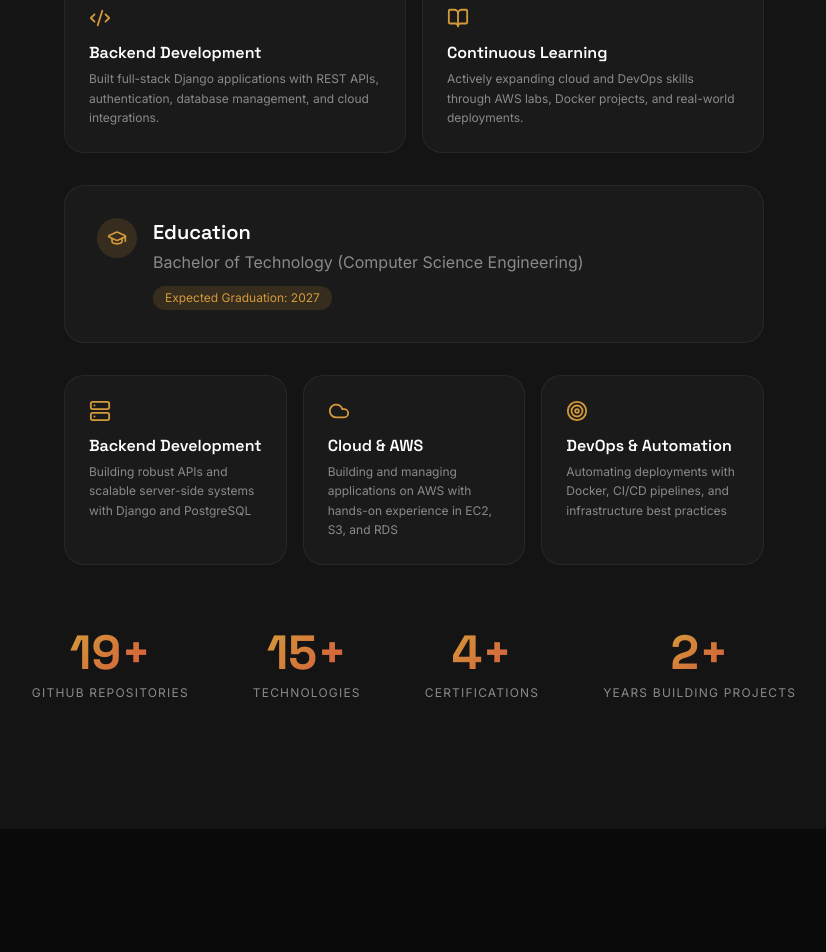
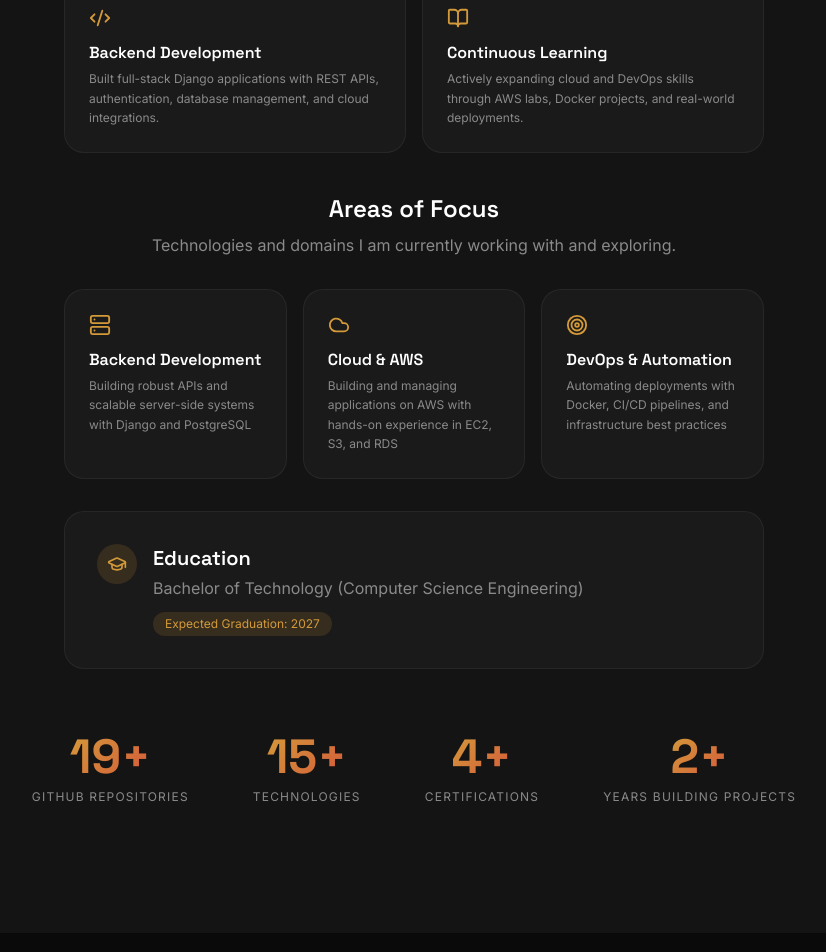
Before and after one commit to Ajay100705/Portfolio, a React (Vite) app: page / in a window 1280 px wide. Shown: the part 1445-2397 px from the top of the page, without its empty margins (226-1052 px from the left). Built offline with nearby package versions, Linux system fonts and the light colour scheme.

Commit message:
Add heading Areas of Focus and correct flow of cards

```diff
--- a/src/sections/AboutSection.tsx
+++ b/src/sections/AboutSection.tsx
@@ -1,11 +1,26 @@
-import { useRef, useEffect, useState } from 'react';
-import { motion, useInView, animate } from 'framer-motion';
-import { GraduationCap, Target, Cloud, Server, Code2, BookOpen } from 'lucide-react';
-import { SectionHeader } from '@/components/SectionHeader';
+import { useRef, useEffect, useState } from "react";
+import { motion, useInView, animate } from "framer-motion";
+import {
+  GraduationCap,
+  Target,
+  Cloud,
+  Server,
+  Code2,
+  BookOpen,
+} from "lucide-react";
+import { SectionHeader } from "@/components/SectionHeader";
 
-function StatCounter({ target, suffix, label }: { target: number; suffix: string; label: string }) {
+function StatCounter({
+  target,
+  suffix,
+  label,
+}: {
+  target: number;
+  suffix: string;
+  label: string;
+}) {
   const ref = useRef<HTMLSpanElement>(null);
-  const isInView = useInView(ref, { once: true, margin: '-80px' });
+  const isInView = useInView(ref, { once: true, margin: "-80px" });
   const [display, setDisplay] = useState(0);
 
   useEffect(() => {
@@ -24,7 +39,8 @@ function StatCounter({ target, suffix, label }: { target: number; suffix: string
   return (
     <div className="flex flex-col items-center">
       <span ref={ref} className="font-display text-5xl font-bold gradient-text">
-        {display}{suffix}
+        {display}
+        {suffix}
       </span>
       <span className="mt-2 text-xs uppercase tracking-[0.1em] text-[#8A8A8A]">
         {label}
@@ -36,31 +52,31 @@ function StatCounter({ target, suffix, label }: { target: number; suffix: string
 const careerGoals = [
   {
     icon: Server,
-    title: 'Backend Development',
-    desc: 'Building robust APIs and scalable server-side systems with Django and PostgreSQL',
+    title: "Backend Development",
+    desc: "Building robust APIs and scalable server-side systems with Django and PostgreSQL",
   },
   {
     icon: Cloud,
-    title: 'Cloud & AWS',
-    desc: 'Building and managing applications on AWS with hands-on experience in EC2, S3, and RDS',
+    title: "Cloud & AWS",
+    desc: "Building and managing applications on AWS with hands-on experience in EC2, S3, and RDS",
   },
   {
     icon: Target,
-    title: 'DevOps & Automation',
-    desc: 'Automating deployments with Docker, CI/CD pipelines, and infrastructure best practices',
+    title: "DevOps & Automation",
+    desc: "Automating deployments with Docker, CI/CD pipelines, and infrastructure best practices",
   },
 ];
 
 const aboutCards = [
   {
     icon: Code2,
-    title: 'Backend Development',
-    desc: 'Built full-stack Django applications with REST APIs, authentication, database management, and cloud integrations.',
+    title: "Backend Development",
+    desc: "Built full-stack Django applications with REST APIs, authentication, database management, and cloud integrations.",
   },
   {
     icon: BookOpen,
-    title: 'Continuous Learning',
-    desc: 'Actively expanding cloud and DevOps skills through AWS labs, Docker projects, and real-world deployments.',
+    title: "Continuous Learning",
+    desc: "Actively expanding cloud and DevOps skills through AWS labs, Docker projects, and real-world deployments.",
   },
 ];
 
@@ -68,32 +84,31 @@ export function AboutSection() {
   return (
     <section id="about" className="w-full bg-dark-card py-16 md:py-32">
       <div className="max-w-[1200px] mx-auto px-6">
-        <SectionHeader
-          label="ABOUT ME"
-          heading="About Me"
-          align="center"
-        />
+        <SectionHeader label="ABOUT ME" heading="About Me" align="center" />
 
         {/* Professional Summary */}
         <motion.div
           initial={{ opacity: 0, y: 30 }}
           whileInView={{ opacity: 1, y: 0 }}
-          viewport={{ once: true, margin: '-80px' }}
+          viewport={{ once: true, margin: "-80px" }}
           transition={{ duration: 0.7, delay: 0.2 }}
           className="mt-12 max-w-[750px] mx-auto"
         >
           <p className="text-lg text-[#8A8A8A] text-center leading-relaxed">
-            I am a Computer Science Engineering student passionate about backend development
-            and building practical software solutions. Over the past two years,
-            I have worked extensively with Python and Django, developing full-stack applications such as
-             a school management system with role-based authentication and
-             a notes-sharing platform with PDF management and cloud storage integration.
+            I am a Computer Science Engineering student passionate about backend
+            development and building practical software solutions. Over the past
+            two years, I have worked extensively with Python and Django,
+            developing full-stack applications such as a school management
+            system with role-based authentication and a notes-sharing platform
+            with PDF management and cloud storage integration.
           </p>
           <p className="mt-4 text-lg text-[#8A8A8A] text-center leading-relaxed">
-            Currently, I am expanding my skills in cloud computing and DevOps.
-            I am learning AWS services like EC2, S3, RDS, and IAM, working with Docker for containerization,
-            and exploring CI/CD automation with GitHub Actions. I enjoy writing clean, maintainable code and
-            continuously learning new technologies that help me build better software.
+            Currently, I am expanding my skills in cloud computing and DevOps. I
+            am learning AWS services like EC2, S3, RDS, and IAM, working with
+            Docker for containerization, and exploring CI/CD automation with
+            GitHub Actions. I enjoy writing clean, maintainable code and
+            continuously learning new technologies that help me build better
+            software.
           </p>
         </motion.div>
 
@@ -101,7 +116,7 @@ export function AboutSection() {
         <motion.div
           initial={{ opacity: 0, y: 30 }}
           whileInView={{ opacity: 1, y: 0 }}
-          viewport={{ once: true, margin: '-80px' }}
+          viewport={{ once: true, margin: "-80px" }}
           transition={{ duration: 0.6, delay: 0.3 }}
           className="mt-8 grid grid-cols-1 md:grid-cols-2 gap-4 max-w-[700px] mx-auto"
         >
@@ -115,8 +130,47 @@ export function AboutSection() {
               className="bg-dark-elevated rounded-2xl border border-white/[0.06] p-6 hover:border-amber/20 transition-all duration-300"
             >
               <card.icon size={22} className="text-amber" />
-              <h4 className="mt-3 text-base font-semibold text-white">{card.title}</h4>
-              <p className="mt-1 text-xs text-[#8A8A8A] leading-relaxed">{card.desc}</p>
+              <h4 className="mt-3 text-base font-semibold text-white">
+                {card.title}
+              </h4>
+              <p className="mt-1 text-xs text-[#8A8A8A] leading-relaxed">
+                {card.desc}
+              </p>
+            </motion.div>
+          ))}
+        </motion.div>
+
+        {/* Focus Areas */}
+        <div className="mt-10 text-center">
+          <h3 className="text-2xl font-semibold text-white">Areas of Focus</h3>
+          <p className="mt-2 text-[#8A8A8A]">
+            Technologies and domains I am currently working with and exploring.
+          </p>
+        </div>
+
+        <motion.div
+          initial={{ opacity: 0, y: 30 }}
+          whileInView={{ opacity: 1, y: 0 }}
+          viewport={{ once: true, margin: "-80px" }}
+          transition={{ duration: 0.6, delay: 0.5 }}
+          className="mt-8 grid grid-cols-1 md:grid-cols-3 gap-4 max-w-[700px] mx-auto"
+        >
+          {careerGoals.map((goal, i) => (
+            <motion.div
+              key={goal.title}
+              initial={{ opacity: 0, y: 20 }}
+              whileInView={{ opacity: 1, y: 0 }}
+              viewport={{ once: true }}
+              transition={{ duration: 0.5, delay: 0.55 + i * 0.1 }}
+              className="bg-dark-elevated rounded-2xl border border-white/[0.06] p-6 hover:border-amber/20 transition-all duration-300"
+            >
+              <goal.icon size={22} className="text-amber" />
+              <h4 className="mt-3 text-base font-semibold text-white">
+                {goal.title}
+              </h4>
+              <p className="mt-1 text-xs text-[#8A8A8A] leading-relaxed">
+                {goal.desc}
+              </p>
             </motion.div>
           ))}
         </motion.div>
@@ -125,7 +179,7 @@ export function AboutSection() {
         <motion.div
           initial={{ opacity: 0, y: 30 }}
           whileInView={{ opacity: 1, y: 0 }}
-          viewport={{ once: true, margin: '-80px' }}
+          viewport={{ once: true, margin: "-80px" }}
           transition={{ duration: 0.6, delay: 0.4 }}
           className="mt-8 bg-dark-elevated rounded-2xl border border-white/[0.06] p-8 max-w-[700px] mx-auto hover:border-amber/20 transition-all duration-300"
         >
@@ -145,30 +199,6 @@ export function AboutSection() {
           </div>
         </motion.div>
 
-        {/* Career Goals */}
-        <motion.div
-          initial={{ opacity: 0, y: 30 }}
-          whileInView={{ opacity: 1, y: 0 }}
-          viewport={{ once: true, margin: '-80px' }}
-          transition={{ duration: 0.6, delay: 0.5 }}
-          className="mt-8 grid grid-cols-1 md:grid-cols-3 gap-4 max-w-[700px] mx-auto"
-        >
-          {careerGoals.map((goal, i) => (
-            <motion.div
-              key={goal.title}
-              initial={{ opacity: 0, y: 20 }}
-              whileInView={{ opacity: 1, y: 0 }}
-              viewport={{ once: true }}
-              transition={{ duration: 0.5, delay: 0.55 + i * 0.1 }}
-              className="bg-dark-elevated rounded-2xl border border-white/[0.06] p-6 hover:border-amber/20 transition-all duration-300"
-            >
-              <goal.icon size={22} className="text-amber" />
-              <h4 className="mt-3 text-base font-semibold text-white">{goal.title}</h4>
-              <p className="mt-1 text-xs text-[#8A8A8A] leading-relaxed">{goal.desc}</p>
-            </motion.div>
-          ))}
-        </motion.div>
-
         {/* Animated Statistics */}
         <div className="mt-16 flex flex-wrap justify-center gap-12 md:gap-16">
           <StatCounter target={19} suffix="+" label="GitHub Repositories" />
```
